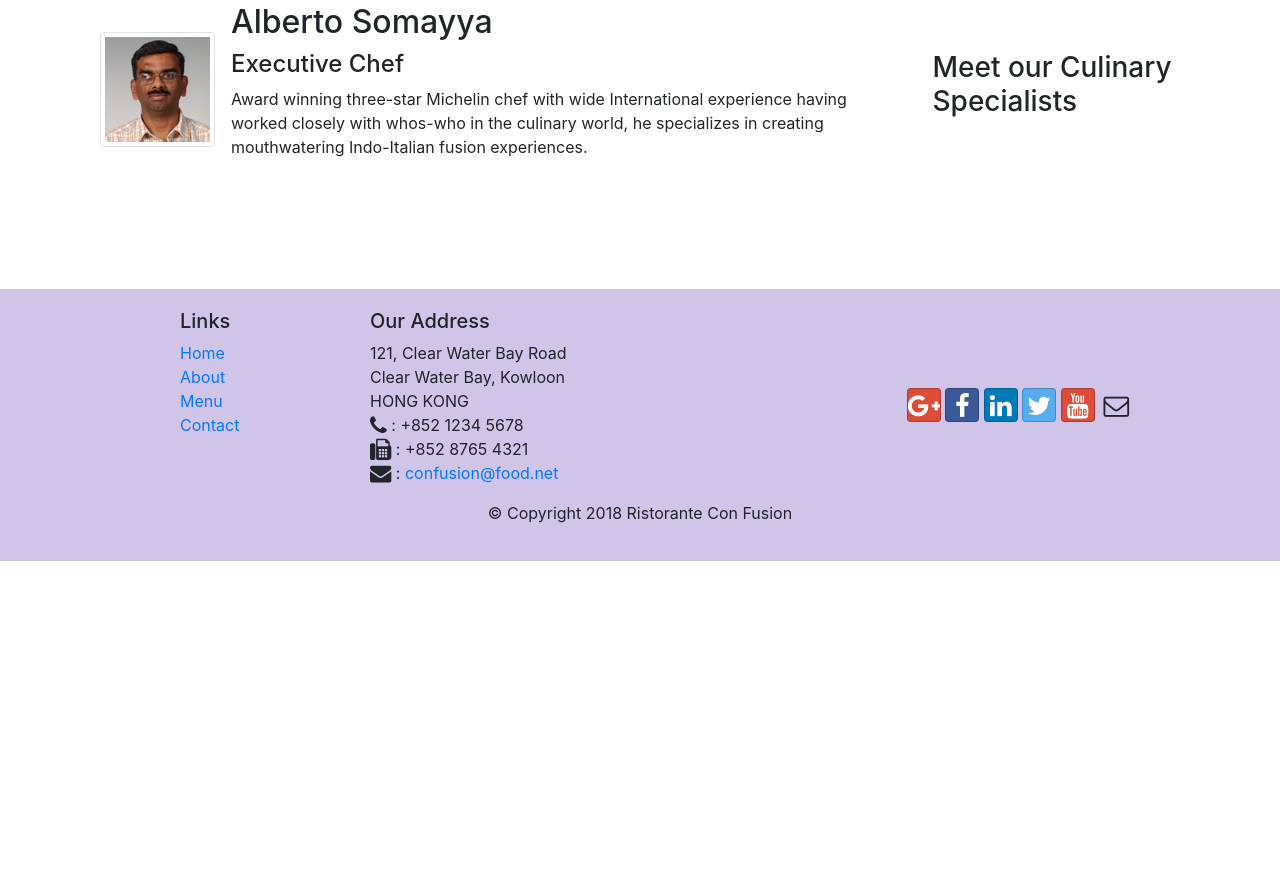
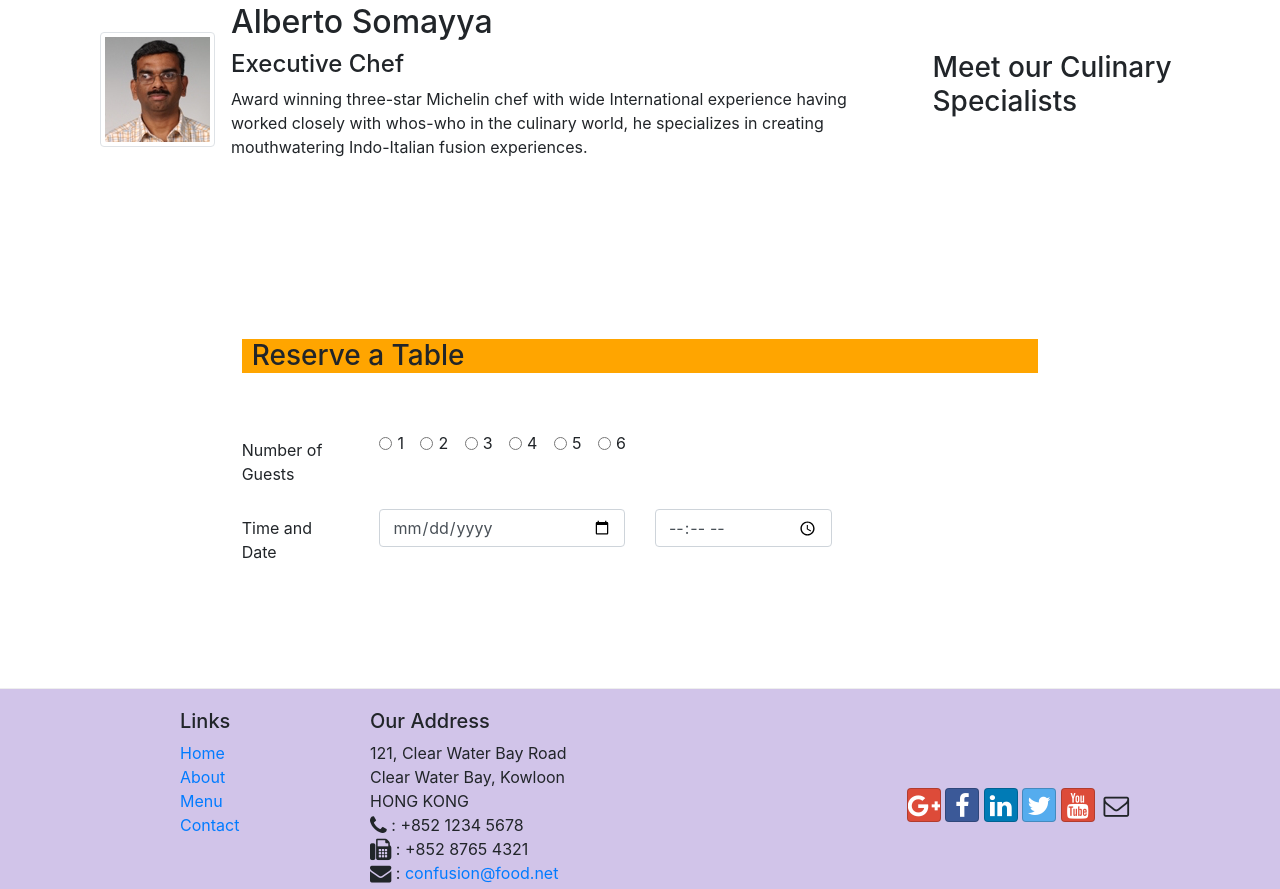
Before and after one commit to naoliden/Bootstrap4, a website: page index.html in a window 1280 px wide. Shown: the part 1195-2084 px from the top of the page. Before the commit the page ends 1756 px from the top, so only its background shows below. Drawn offline with nearby package versions, Linux system fonts and the light colour scheme.

Commit message:
alerts and badges

```diff
--- a/css/styles.css
+++ b/css/styles.css
@@ -44,3 +44,8 @@
 .navbar-dark {
     background-color: #512da8;
 }
+
+.reservation {
+    background: orange;
+    text-indent: 10px;
+}
--- a/index.html
+++ b/index.html
@@ -63,7 +63,9 @@
                     <!-- media-body es para poner un body al lado de la media que estoy insertando -->
                     <div class="media-body">
                         <!-- mt = margin top = 0 -->
-                        <h2 class="mt-0">Uthappizza</h2>
+                        <h2 class="mt-0">
+                            Uthappizza <span class="badge badge-danger">HOT!</span> <span class="badge badge-pill badge-secondary">$4.99</span>
+                        </h2>
                         <p>A unique combination of Indian Uthappam (pancake) and Italian pizza, topped with Cerignola olives, ripe vine cherry tomatoes, Vidalia onion, Guntur chillies and Buffalo Paneer.</p>
                     </div>
                 </div>
@@ -95,6 +97,56 @@
                     </div>
                 </div>
             </div>
+        </div>
+    </div>
+
+    <div class="row row-content justify-content-center">
+        <div class="col-8">
+            <h3 class="reservation">Reserve a Table</h3>
+        </div>
+        <div class="col-8">
+            <form>
+                <div class="form-group row">
+                    <label for="guests6" class="col-md-2 col-form-label">Number of Guests</label>
+                    <!-- FIX revisar el largo del sgte div -->
+                    <div class="col-md-6">
+                        <div class="form-check form-check-inline">
+                            <input class="form-check-input" type="radio" name="inlineRadioOptions" id="guests1" value="option1">
+                            <label class="form-check-label" for="guests1">1</label>
+                        </div>
+                        <div class="form-check form-check-inline">
+                            <input class="form-check-input" type="radio" name="inlineRadioOptions" id="guests2" value="option2">
+                            <label class="form-check-label" for="guests2">2</label>
+                        </div>
+                        <div class="form-check form-check-inline">
+                            <input class="form-check-input" type="radio" name="inlineRadioOptions" id="guests3" value="option3">
+                            <label class="form-check-label" for="guests3">3</label>
+                        </div>
+                        <div class="form-check form-check-inline">
+                            <input class="form-check-input" type="radio" name="inlineRadioOptions" id="guests4" value="option4">
+                            <label class="form-check-label" for="guests4">4</label>
+                        </div>
+                        <div class="form-check form-check-inline">
+                            <input class="form-check-input" type="radio" name="inlineRadioOptions" id="guests5" value="option5">
+                            <label class="form-check-label" for="guests5">5</label>
+                        </div>
+                        <div class="form-check form-check-inline">
+                            <input class="form-check-input" type="radio" name="inlineRadioOptions" id="guests6" value="option6">
+                            <label class="form-check-label" for="guests6">6</label>
+                        </div>
+                    </div>
+                </div>
+                <div class="form-group row">
+                    <label class="col-md-2 col-form-label" for="dateid">Time and Date</label>
+                    <!-- FIX revisar el tamaño del sgte div -->
+                    <div class="col-md-4">
+                        <input class="form-control" type="date" name="date" id="dateid" placeholder="Date...">
+                    </div>
+                    <div class="col-md-3">
+                        <input class="form-control" type="time" name="time" id="timeid" placeholder="Time...">
+                    </div>
+                </div>
+            </form>
         </div>
     </div>
 
```
Also changed, not shown: 1 other file.
